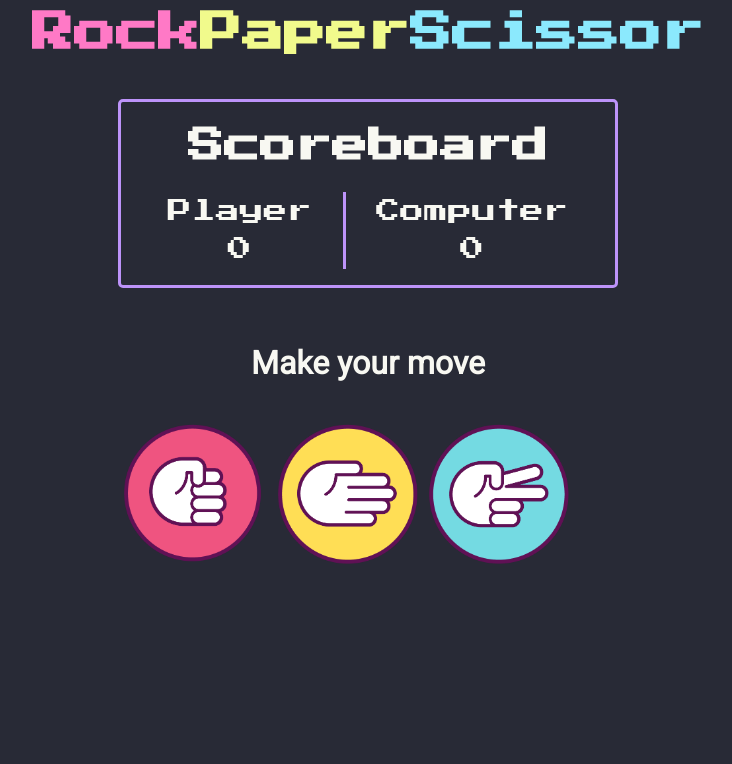
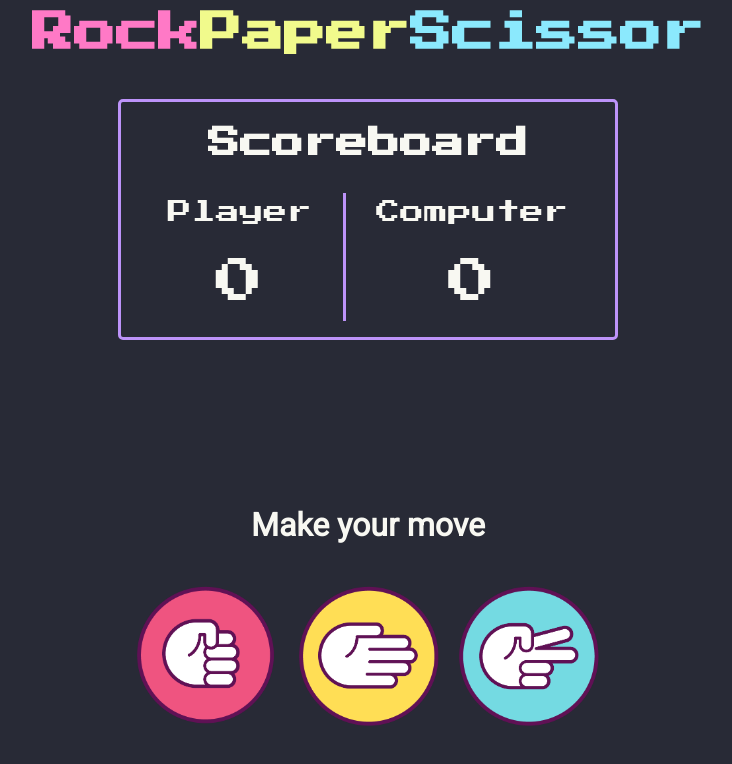
Before and after one commit to zal626/rock-paper-scissors, a plain HTML site: page index.html in a window 1280 px wide. Shown: the whole page, without its empty margins (272-1004 px from the left). Drawn offline with Linux system fonts and the light colour scheme.

Commit message:
Add flex to scoreboard and choices

```diff
--- a/style.css
+++ b/style.css
@@ -30,11 +30,11 @@ img{
     padding: 16px;
     display: flex;
     flex-direction: column;
-    gap: 1em;
+    gap: 1.5em;
 }
 .score-board h2{
     text-align: center;
-    font-size: 36px;
+    font-size: 2rem;
 }
 .container{
     display: flex;
@@ -48,13 +48,23 @@ img{
     font-size: 24px;
     line-height: 1.6;
     text-align: center;
+    display: flex;
+    flex-direction: column;
+    gap: 0.5em;
+}
+#player-score,
+#computer-score{
+    font-size: 3rem;
 }
 .result{
     font-size: 2rem;
     font-weight: 600;
     text-align: center;
+    margin-top: 5em;
 }
 .choices{
     margin: 2em auto;
     max-width: 500px;
+    display: flex;
+    justify-content: space-evenly;
 }
```
